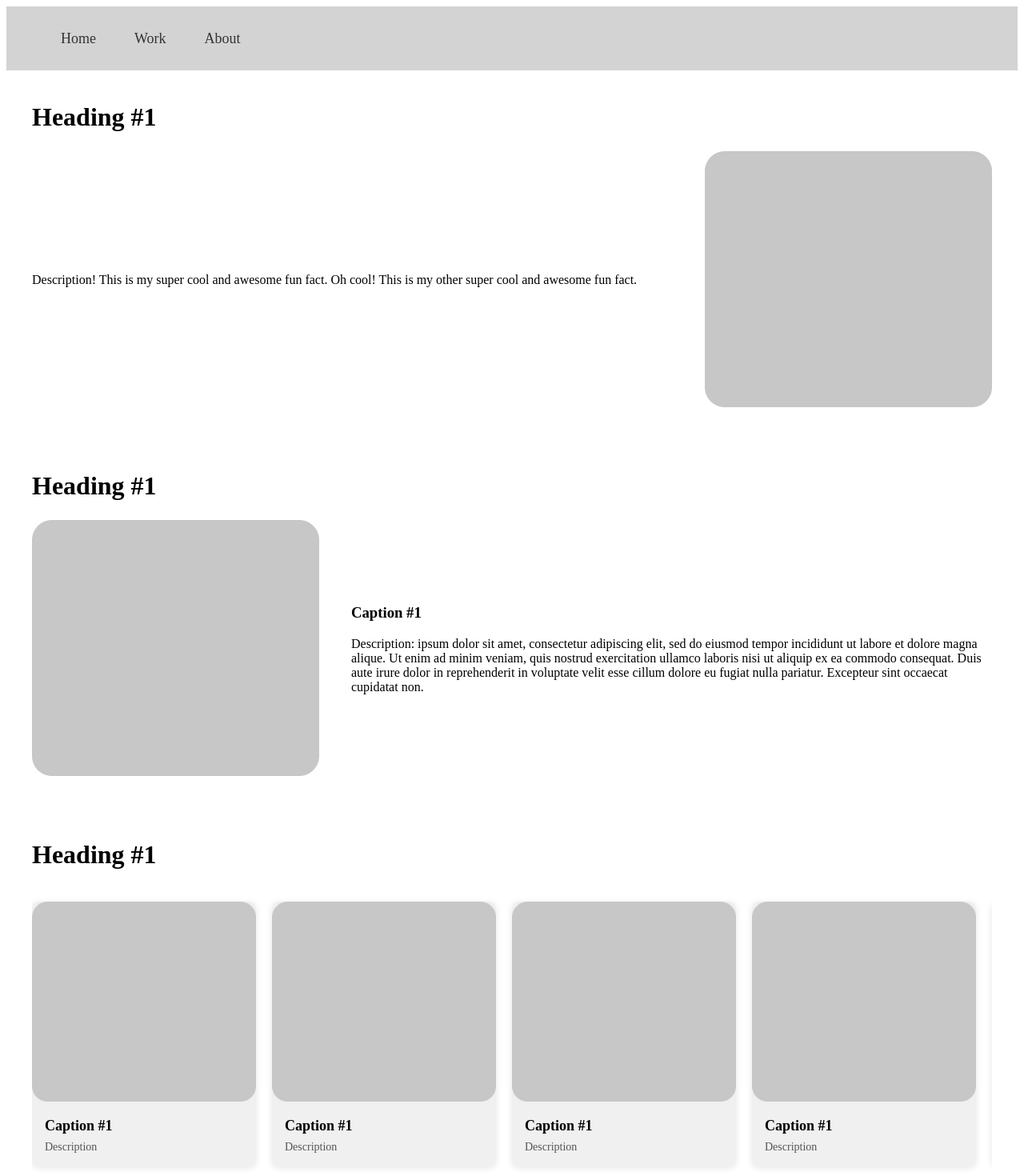
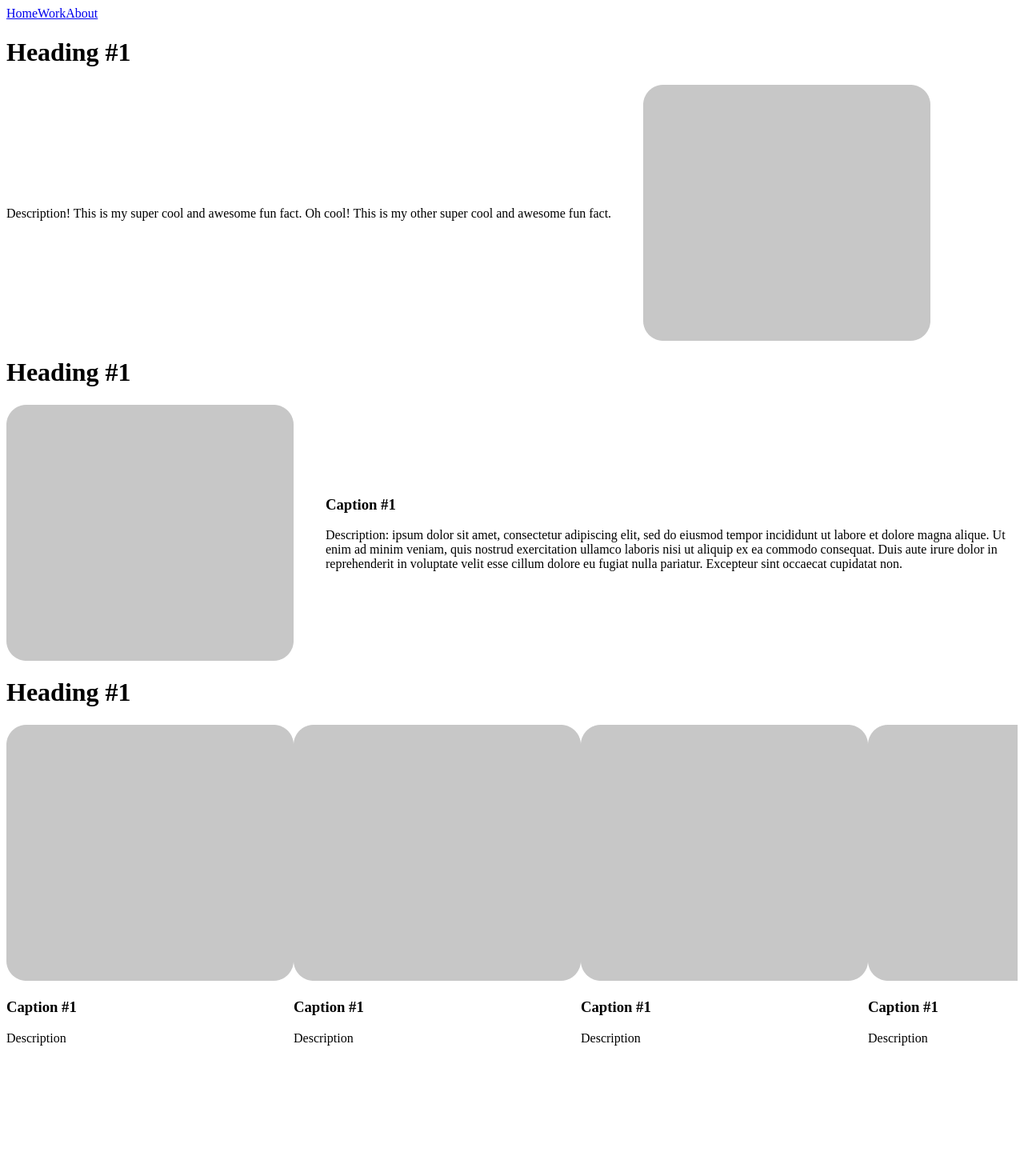
Before and after one commit to justinsheu/bloom25, a React app: page / in a window 1280 px wide. Shown: the top 1470 px of the page at 80% size. After the commit the page ends 1331 px from the top, so only its background shows below. Built offline with nearby package versions, Linux system fonts and the light colour scheme; the HTML template or start-up script is replaced by a standard one.

Commit message:
Simplified CSS

```diff
--- a/src/components/Card/Card.css
+++ b/src/components/Card/Card.css
@@ -1,4 +1,4 @@
-.card {
+/* .card {
     background-color: #f0f0f0;
     border-radius: 8px;
     box-shadow: 0 2px 8px rgba(0, 0, 0, 0.1);
@@ -25,4 +25,4 @@
     margin: 0;
     font-size: 14px;
     color: #555;
-  }
+  } */
--- a/src/components/CardCarousel/CardCarousel.css
+++ b/src/components/CardCarousel/CardCarousel.css
@@ -1,4 +1,11 @@
-.card-carousel-section {
+.card-carousel {
+  display: flex;
+  flex-direction: row;
+  overflow-x: auto;
+  scroll-behavior: smooth;
+}
+
+/* .card-carousel-section {
   padding: 40px 20px;
   width: 100%;
   max-width: 1200px;
@@ -18,4 +25,4 @@
   scroll-behavior: smooth;
   gap: 20px;
   width: 100%;
-}
+} */
--- a/src/components/Navbar/Navbar.css
+++ b/src/components/Navbar/Navbar.css
@@ -1,4 +1,11 @@
-.navbar {
+.nav-menu {
+  display: flex;
+  list-style: none;
+  margin: 0;
+  padding: 0;
+}
+
+/* .navbar {
   background-color: #d3d3d3;
   height: 80px;
   width: 100%;
@@ -19,13 +26,6 @@
   padding: 0 20px;
 }
 
-  .nav-menu {
-    display: flex;
-    list-style: none;
-    margin: 0;
-    padding: 0;
-  }
-
 .nav-item {
   margin-left: 24px;
 }
@@ -39,4 +39,4 @@
 
 .nav-link:hover {
   color: #555;
-  }
+} */
--- a/src/components/Section/Section.css
+++ b/src/components/Section/Section.css
@@ -1,14 +1,3 @@
-.section {
-  padding: 40px 20px;
-  max-width: 1200px;
-  margin: 0 auto;
-}
-
-.section-heading {
-  margin: 0 0 24px 0;
-  font-size: 32px;
-}
-
 .section-content {
   display: flex;
   flex-direction: row;
@@ -20,6 +9,18 @@
   flex-direction: row-reverse;
 }
 
+/* .section {
+  padding: 40px 20px;
+  max-width: 1200px;
+  margin: 0 auto;
+}
+
+
+.section-heading {
+  margin: 0 0 24px 0;
+  font-size: 32px;
+}
+
 .section-text {
   flex: 1;
-}
+} */
```
Lines whose indentation alone changed are shown as unchanged.
